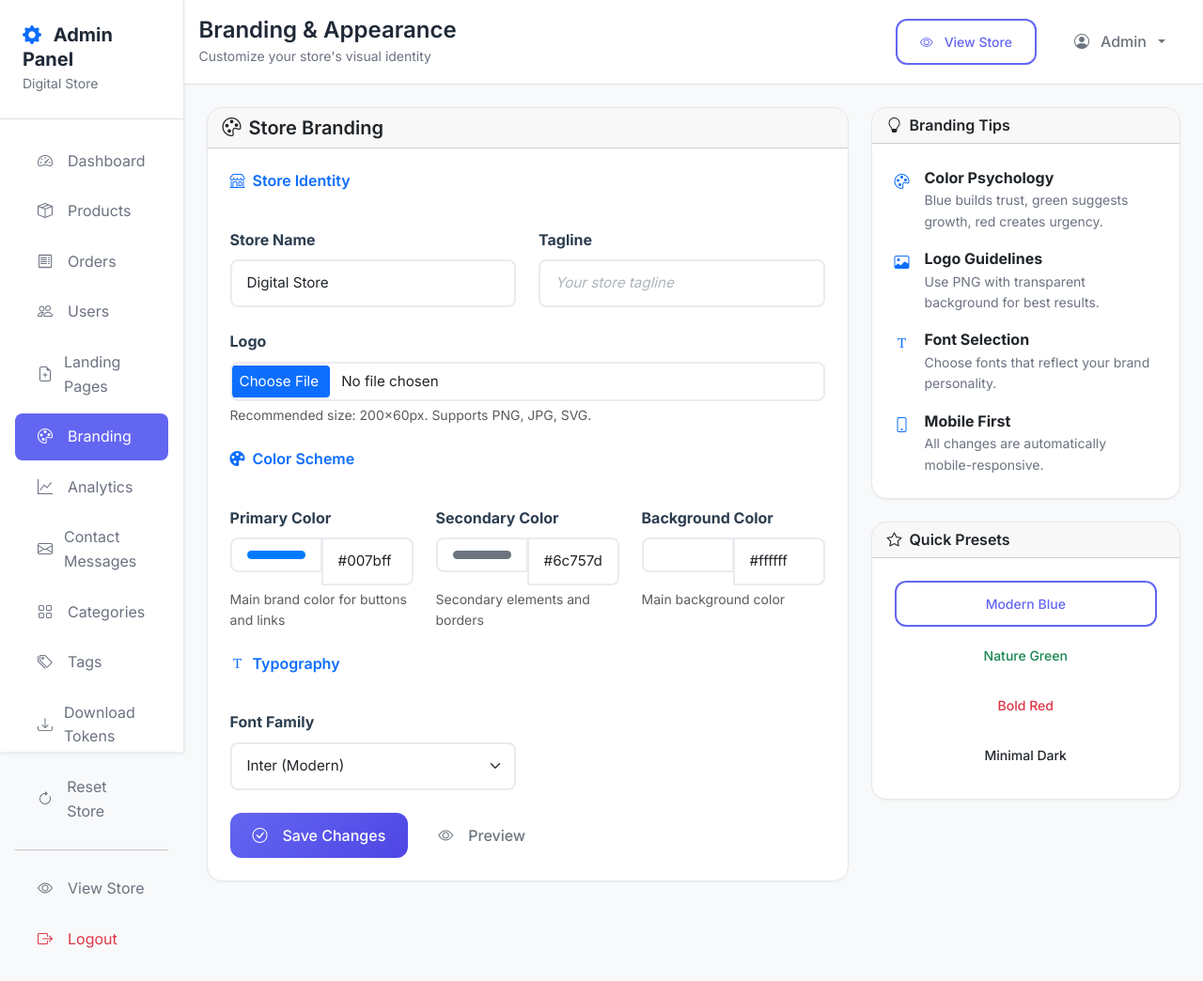
After one commit to NewPyDev/DzKeyz, a Flask app: page /admin/branding in a window 1280 px wide. The commit adds this page. Shown: the whole page at 94% size. Run offline with Flask 3, Linux system fonts and the light colour scheme; the visitor is signed in with stand-in values (Sample User, id 1); data that the repository does not hold is empty; some libraries are stand-ins or nearby versions.

Commit message:
FEATURE: Add Custom Branding System with colors, fonts, logo, and live preview

```diff
--- a/app.py
+++ b/app.py
@@ -2441,6 +2441,123 @@ def admin_delete_landing_page(page_id):
         flash('Error deleting landing page.', 'error')
 
     return redirect(url_for('admin_landing_pages'))
+
+@app.route('/admin/branding', methods=['GET', 'POST'])
+@admin_required
+def admin_branding():
+    """Admin branding and appearance settings"""
+    if request.method == 'POST':
+        try:
+            # Handle logo upload
+            logo_filename = None
+            if 'logo' in request.files:
+                file = request.files['logo']
+                if file and file.filename:
+                    filename = secure_filename(file.filename)
+                    logo_filename = f"logo_{int(time.time())}_{filename}"
+                    file.save(os.path.join(app.config['UPLOAD_FOLDER'], logo_filename))
+
+            # Get form data
+            settings = {
+                'primary_color': request.form.get('primary_color', '#007bff'),
+                'secondary_color': request.form.get('secondary_color', '#6c757d'),
+                'background_color': request.form.get('background_color', '#ffffff'),
+                'font_family': request.form.get('font_family', 'Inter'),
+                'store_name': request.form.get('store_name', 'Digital Store'),
+                'store_tagline': request.form.get('store_tagline', ''),
+            }
+
+            if logo_filename:
+                settings['logo'] = logo_filename
+
+            conn = get_db()
+
+            # Update or insert settings
+            for key, value in settings.items():
+                conn.execute('''INSERT OR REPLACE INTO store_settings (setting_key, setting_value, updated_at)
+                               VALUES (?, ?, ?)''', (key, value, datetime.now().isoformat()))
+
+            conn.commit()
+            conn.close()
+
+            flash('Branding settings updated successfully!', 'success')
+            return redirect(url_for('admin_branding'))
+
+        except Exception as e:
+            print(f"❌ Error updating branding: {e}")
+            flash('Error updating branding settings.', 'error')
+
+    # Get current settings
+    conn = get_db()
+    settings_raw = conn.execute('SELECT setting_key, setting_value FROM store_settings').fetchall()
+    conn.close()
+
+    settings = {row['setting_key']: row['setting_value'] for row in settings_raw}
+
+    return render_template('admin_branding.html', settings=settings)
+
+@app.route('/api/branding-css')
+def branding_css():
+    """Generate dynamic CSS based on branding settings"""
+    conn = get_db()
+    settings_raw = conn.execute('SELECT setting_key, setting_value FROM store_settings').fetchall()
+    conn.close()
+
+    settings = {row['setting_key']: row['setting_value'] for row in settings_raw}
+
+    # Default values
+    primary_color = settings.get('primary_color', '#007bff')
+    secondary_color = settings.get('secondary_color', '#6c757d')
+    background_color = settings.get('background_color', '#ffffff')
+    font_family = settings.get('font_family', 'Inter')
+
+    css = f"""
+    :root {{
+        --bs-primary: {primary_color};
+        --bs-secondary: {secondary_color};
+        --bs-body-bg: {background_color};
+        --bs-body-font-family: '{font_family}', sans-serif;
+    }}
+
+    .btn-primary {{
+        background-color: {primary_color};
+        border-color: {primary_color};
+    }}
+
+    .btn-primary:hover {{
+        background-color: {primary_color}dd;
+        border-color: {primary_color}dd;
+    }}
+
+    .text-primary {{
+        color: {primary_color} !important;
+    }}
+
+    .bg-primary {{
+        background-color: {primary_color} !important;
+    }}
+
+    .navbar-brand, .admin-nav-link.active {{
+        color: {primary_color} !important;
+    }}
+
+    body {{
+        font-family: '{font_family}', sans-serif;
+        background-color: {background_color};
+    }}
+
+    .card {{
+        border: 1px solid {secondary_color}20;
+    }}
+
+    .product-card:hover {{
+        border-color: {primary_color}40;
+        box-shadow: 0 4px 12px {primary_color}20;
+    }}
+    """
+
+    response = app.response_class(css, mimetype='text/css')
+    return response
 
 @app.route('/admin/products')
 @admin_required
--- a/templates/admin_base.html
+++ b/templates/admin_base.html
@@ -49,6 +49,10 @@
                 <a href="{{ url_for('admin_landing_pages') }}" class="admin-nav-link {{ 'active' if request.endpoint in ['admin_landing_pages', 'admin_add_landing_page'] }}">
                     <i class="bi bi-file-earmark-plus"></i>
                     Landing Pages
+                </a>
+                <a href="{{ url_for('admin_branding') }}" class="admin-nav-link {{ 'active' if request.endpoint == 'admin_branding' }}">
+                    <i class="bi bi-palette"></i>
+                    Branding
                 </a>
                 <a href="{{ url_for('admin_analytics') }}" class="admin-nav-link {{ 'active' if request.endpoint == 'admin_analytics' }}">
                     <i class="bi bi-graph-up"></i>
--- /dev/null
+++ b/templates/admin_branding.html
@@ -0,0 +1,256 @@
+{% extends "admin_base.html" %}
+
+{% block page_title %}Branding & Appearance{% endblock %}
+{% block page_heading %}Branding & Appearance{% endblock %}
+{% block page_description %}Customize your store's visual identity{% endblock %}
+
+{% block content %}
+<div class="row">
+    <div class="col-lg-8">
+        <div class="card">
+            <div class="card-header">
+                <h5 class="mb-0">
+                    <i class="bi bi-palette me-2"></i>Store Branding
+                </h5>
+            </div>
+            <div class="card-body">
+                <form method="POST" enctype="multipart/form-data">
+                    <div class="row g-4">
+                        <!-- Store Identity -->
+                        <div class="col-12">
+                            <h6 class="text-primary mb-3">
+                                <i class="bi bi-shop me-2"></i>Store Identity
+                            </h6>
+                        </div>
+
+                        <div class="col-md-6">
+                            <label for="store_name" class="form-label fw-bold">Store Name</label>
+                            <input type="text" class="form-control" id="store_name" name="store_name"
+                                   value="{{ settings.get('store_name', 'Digital Store') }}" placeholder="Your Store Name">
+                        </div>
+
+                        <div class="col-md-6">
+                            <label for="store_tagline" class="form-label fw-bold">Tagline</label>
+                            <input type="text" class="form-control" id="store_tagline" name="store_tagline"
+                                   value="{{ settings.get('store_tagline', '') }}" placeholder="Your store tagline">
+                        </div>
+
+                        <div class="col-12">
+                            <label for="logo" class="form-label fw-bold">Logo</label>
+                            <input type="file" class="form-control" id="logo" name="logo" accept="image/*">
+                            <div class="form-text">Recommended size: 200x60px. Supports PNG, JPG, SVG.</div>
+                            {% if settings.get('logo') %}
+                                <div class="mt-2">
+                                    <img src="{{ url_for('static', filename='uploads/' + settings.get('logo')) }}"
+                                         alt="Current Logo" style="max-height: 60px;">
+                                    <small class="text-muted ms-2">Current logo</small>
+                                </div>
+                            {% endif %}
+                        </div>
+
+                        <!-- Colors -->
+                        <div class="col-12 mt-4">
+                            <h6 class="text-primary mb-3">
+                                <i class="bi bi-palette-fill me-2"></i>Color Scheme
+                            </h6>
+                        </div>
+
+                        <div class="col-md-4">
+                            <label for="primary_color" class="form-label fw-bold">Primary Color</label>
+                            <div class="input-group">
+                                <input type="color" class="form-control form-control-color" id="primary_color"
+                                       name="primary_color" value="{{ settings.get('primary_color', '#007bff') }}">
+                                <input type="text" class="form-control" value="{{ settings.get('primary_color', '#007bff') }}"
+                                       readonly>
+                            </div>
+                            <div class="form-text">Main brand color for buttons and links</div>
+                        </div>
+
+                        <div class="col-md-4">
+                            <label for="secondary_color" class="form-label fw-bold">Secondary Color</label>
+                            <div class="input-group">
+                                <input type="color" class="form-control form-control-color" id="secondary_color"
+                                       name="secondary_color" value="{{ settings.get('secondary_color', '#6c757d') }}">
+                                <input type="text" class="form-control" value="{{ settings.get('secondary_color', '#6c757d') }}"
+                                       readonly>
+                            </div>
+                            <div class="form-text">Secondary elements and borders</div>
+                        </div>
+
+                        <div class="col-md-4">
+                            <label for="background_color" class="form-label fw-bold">Background Color</label>
+                            <div class="input-group">
+                                <input type="color" class="form-control form-control-color" id="background_color"
+                                       name="background_color" value="{{ settings.get('background_color', '#ffffff') }}">
+                                <input type="text" class="form-control" value="{{ settings.get('background_color', '#ffffff') }}"
+                                       readonly>
+                            </div>
+                            <div class="form-text">Main background color</div>
+                        </div>
+
+                        <!-- Typography -->
+                        <div class="col-12 mt-4">
+                            <h6 class="text-primary mb-3">
+                                <i class="bi bi-fonts me-2"></i>Typography
+                            </h6>
+                        </div>
+
+                        <div class="col-md-6">
+                            <label for="font_family" class="form-label fw-bold">Font Family</label>
+                            <select class="form-select" id="font_family" name="font_family">
+                                <option value="Inter" {{ 'selected' if settings.get('font_family') == 'Inter' else '' }}>Inter (Modern)</option>
+                                <option value="Roboto" {{ 'selected' if settings.get('font_family') == 'Roboto' else '' }}>Roboto (Clean)</option>
+                                <option value="Open Sans" {{ 'selected' if settings.get('font_family') == 'Open Sans' else '' }}>Open Sans (Friendly)</option>
+                                <option value="Lato" {{ 'selected' if settings.get('font_family') == 'Lato' else '' }}>Lato (Professional)</option>
+                                <option value="Poppins" {{ 'selected' if settings.get('font_family') == 'Poppins' else '' }}>Poppins (Trendy)</option>
+                                <option value="Montserrat" {{ 'selected' if settings.get('font_family') == 'Montserrat' else '' }}>Montserrat (Bold)</option>
+                            </select>
+                        </div>
+                    </div>
+
+                    <div class="d-flex gap-2 mt-4">
+                        <button type="submit" class="btn btn-primary">
+                            <i class="bi bi-check-circle me-2"></i>Save Changes
+                        </button>
+                        <button type="button" class="btn btn-outline-secondary" onclick="previewChanges()">
+                            <i class="bi bi-eye me-2"></i>Preview
+                        </button>
+                    </div>
+                </form>
+            </div>
+        </div>
+    </div>
+
+    <div class="col-lg-4">
+        <div class="card">
+            <div class="card-header">
+                <h6 class="mb-0">
+                    <i class="bi bi-lightbulb me-2"></i>Branding Tips
+                </h6>
+            </div>
+            <div class="card-body">
+                <div class="d-flex flex-column gap-3">
+                    <div class="d-flex">
+                        <i class="bi bi-palette text-primary me-3 mt-1"></i>
+                        <div>
+                            <strong>Color Psychology</strong>
+                            <p class="small text-muted mb-0">Blue builds trust, green suggests growth, red creates urgency.</p>
+                        </div>
+                    </div>
+
+                    <div class="d-flex">
+                        <i class="bi bi-image text-primary me-3 mt-1"></i>
+                        <div>
+                            <strong>Logo Guidelines</strong>
+                            <p class="small text-muted mb-0">Use PNG with transparent background for best results.</p>
+                        </div>
+                    </div>
+
+                    <div class="d-flex">
+                        <i class="bi bi-fonts text-primary me-3 mt-1"></i>
+                        <div>
+                            <strong>Font Selection</strong>
+                            <p class="small text-muted mb-0">Choose fonts that reflect your brand personality.</p>
+                        </div>
+                    </div>
+
+                    <div class="d-flex">
+                        <i class="bi bi-phone text-primary me-3 mt-1"></i>
+                        <div>
+                            <strong>Mobile First</strong>
+                            <p class="small text-muted mb-0">All changes are automatically mobile-responsive.</p>
+                        </div>
+                    </div>
+                </div>
+            </div>
+        </div>
+
+        <div class="card mt-4">
+            <div class="card-header">
+                <h6 class="mb-0">
+                    <i class="bi bi-star me-2"></i>Quick Presets
+                </h6>
+            </div>
+            <div class="card-body">
+                <div class="d-grid gap-2">
+                    <button class="btn btn-outline-primary btn-sm" onclick="applyPreset('modern')">
+                        Modern Blue
+                    </button>
+                    <button class="btn btn-outline-success btn-sm" onclick="applyPreset('nature')">
+                        Nature Green
+                    </button>
+                    <button class="btn btn-outline-danger btn-sm" onclick="applyPreset('bold')">
+                        Bold Red
+                    </button>
+                    <button class="btn btn-outline-dark btn-sm" onclick="applyPreset('minimal')">
+                        Minimal Dark
+                    </button>
+                </div>
+            </div>
+        </div>
+    </div>
+</div>
+
+<script>
+// Color input synchronization
+document.querySelectorAll('input[type="color"]').forEach(colorInput => {
+    const textInput = colorInput.nextElementSibling;
+
+    colorInput.addEventListener('input', function() {
+        textInput.value = this.value;
+    });
+});
+
+// Preset themes
+function applyPreset(theme) {
+    const presets = {
+        modern: { primary: '#007bff', secondary: '#6c757d', background: '#ffffff', font: 'Inter' },
+        nature: { primary: '#28a745', secondary: '#6c757d', background: '#f8f9fa', font: 'Open Sans' },
+        bold: { primary: '#dc3545', secondary: '#343a40', background: '#ffffff', font: 'Montserrat' },
+        minimal: { primary: '#343a40', secondary: '#6c757d', background: '#f8f9fa', font: 'Lato' }
+    };
+
+    const preset = presets[theme];
+    if (preset) {
+        document.getElementById('primary_color').value = preset.primary;
+        document.getElementById('primary_color').nextElementSibling.value = preset.primary;
+        document.getElementById('secondary_color').value = preset.secondary;
+        document.getElementById('secondary_color').nextElementSibling.value = preset.secondary;
+        document.getElementById('background_color').value = preset.background;
+        document.getElementById('background_color').nextElementSibling.value = preset.background;
+        document.getElementById('font_family').value = preset.font;
+    }
+}
+
+// Preview functionality
+function previewChanges() {
+    const primary = document.getElementById('primary_color').value;
+    const secondary = document.getElementById('secondary_color').value;
+    const background = document.getElementById('background_color').value;
+    const font = document.getElementById('font_family').value;
+
+    // Apply temporary styles
+    document.documentElement.style.setProperty('--bs-primary', primary);
+    document.documentElement.style.setProperty('--bs-secondary', secondary);
+    document.documentElement.style.setProperty('--bs-body-bg', background);
+    document.documentElement.style.setProperty('--bs-body-font-family', `'${font}', sans-serif`);
+
+    // Show preview notification
+    const toast = document.createElement('div');
+    toast.className = 'toast align-items-center text-white bg-info border-0 position-fixed top-0 end-0 m-3';
+    toast.style.zIndex = '9999';
+    toast.innerHTML = `
+        <div class="d-flex">
+            <div class="toast-body">Preview applied! Save to make permanent.</div>
+            <button type="button" class="btn-close btn-close-white me-2 m-auto" onclick="this.parentElement.parentElement.remove()"></button>
+        </div>
+    `;
+    document.body.appendChild(toast);
+
+    setTimeout(() => toast.remove(), 5000);
+}
+</script>
+
+<!-- Google Fonts -->
+<link href="https://fonts.googleapis.com/css2?family=Inter:wght@300;400;500;600;700&family=Roboto:wght@300;400;500;700&family=Open+Sans:wght@300;400;600;700&family=Lato:wght@300;400;700&family=Poppins:wght@300;400;500;600;700&family=Montserrat:wght@300;400;500;600;700&display=swap" rel="stylesheet">
+{% endblock %}
--- a/templates/base.html
+++ b/templates/base.html
@@ -13,6 +13,12 @@
 
     <!-- Custom CSS -->
     <link rel="stylesheet" href="{{ url_for('static', filename='style.css') }}">
+
+    <!-- Dynamic Branding CSS -->
+    <link rel="stylesheet" href="{{ url_for('branding_css') }}">
+
+    <!-- Google Fonts -->
+    <link href="https://fonts.googleapis.com/css2?family=Inter:wght@300;400;500;600;700&family=Roboto:wght@300;400;500;700&family=Open+Sans:wght@300;400;600;700&family=Lato:wght@300;400;700&family=Poppins:wght@300;400;500;600;700&family=Montserrat:wght@300;400;500;600;700&display=swap" rel="stylesheet">
 
     <!-- Meta Tags -->
     <meta name="description" content="{% block description %}Premium digital products store - Secure, instant delivery{% endblock %}">
```
